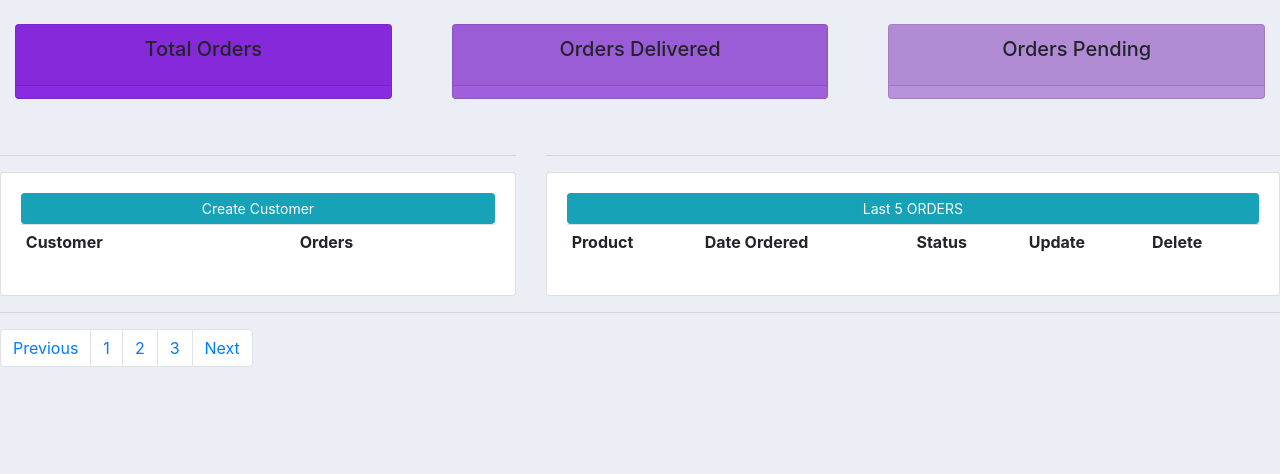
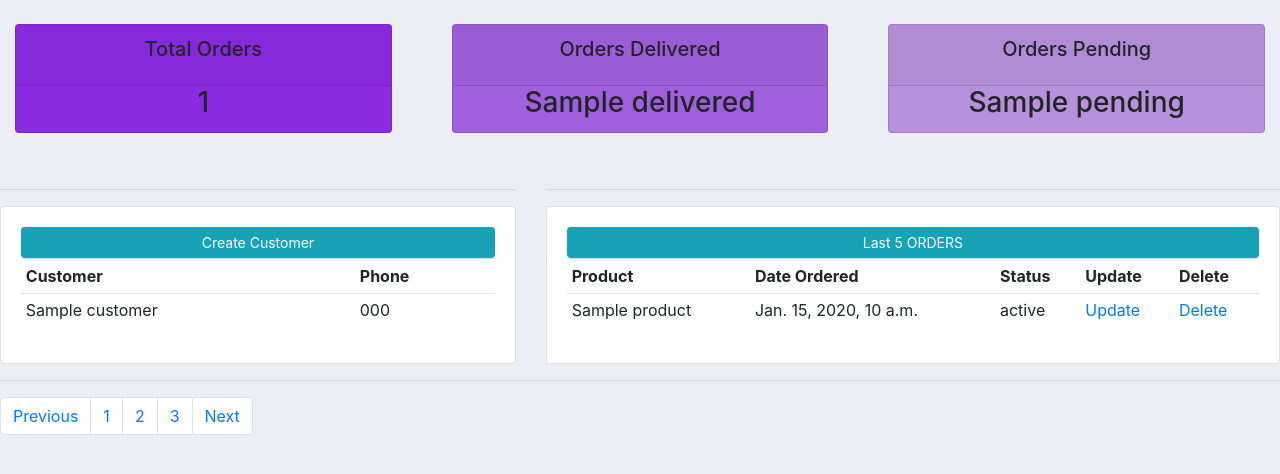
Before and after one commit to JongHyeonSong/my_shop_django, a Django app: template accounts/templates/accounts/dashboard.html in a window 1280 px wide. Shown: the part 71-545 px from the top of the page. Run offline with Django 3.2, Linux system fonts and the light colour scheme; the template is opened without the code that fills it: most values are stand-ins (such as "Sample title", 1, 10 or a date in 2020); lists and menus that the app fills with data are empty; some libraries are stand-ins or nearby versions.

Commit message:
#8 view에서 쿼리문짜서 진자로 template에 자료 넘기기

```diff
--- a/accounts/templates/accounts/dashboard.html
+++ b/accounts/templates/accounts/dashboard.html
@@ -18,8 +18,14 @@
         <table class="table table-sm">
             <tr>
                 <th>Customer</th>
-                <th>Orders</th>
+                <th>Phone</th>
             </tr>
+            {% for customer in customers %}
+            <tr>
+                <td>{{customer.name}}</td>
+                <td>{{customer.phone}}</td>
+            </tr>
+            {% endfor %}
         </table>
     </div>
     </div>
@@ -36,6 +42,17 @@
                     <th>Update</th>
                     <th>Delete</th>
                 </tr>
+                {% for order in orders %}
+                <tr>
+                    <td>{{order.product.name}}</td>
+                    <td>{{order.date_created}}</td>
+                    <td>{{order.status}}</td>
+                    <td><a href="">Update</a></td>
+                    <td><a href="">Delete</a></td>
+
+                </tr>
+                {% endfor %}
+
             </table>
 
     </div>
--- a/accounts/templates/accounts/status.html
+++ b/accounts/templates/accounts/status.html
@@ -1,3 +1,4 @@
+
 <br>
 <div class="row">
     <div class="col">
@@ -7,7 +8,7 @@
                     <h5 class="card-title">Total Orders</h5>
                 </div>
                 <div class="crad-body">
-                    <h3 class="card-title"></h3>
+                    <h3 class="card-title">{{total_orders}}</h3>
                 </div>
             </div>
         </div>
@@ -19,7 +20,7 @@
                     <h5 class="card-title">Orders Delivered</h5>
                 </div>
                 <div class="crad-body">
-                    <h3 class="card-title"></h3>
+                    <h3 class="card-title">{{delivered}}</h3>
                 </div>
             </div>
         </div>
@@ -31,7 +32,7 @@
                     <h5 class="card-title">Orders Pending</h5>
                 </div>
                 <div class="crad-body">
-                    <h3 class="card-title"></h3>
+                    <h3 class="card-title">{{pending}}</h3>
                 </div>
             </div>
         </div>
```
Also changed, not shown: accounts/templates/accounts/products.html (+7 -0 lines), accounts/views.py (+23 -2 lines), db.sqlite3.
